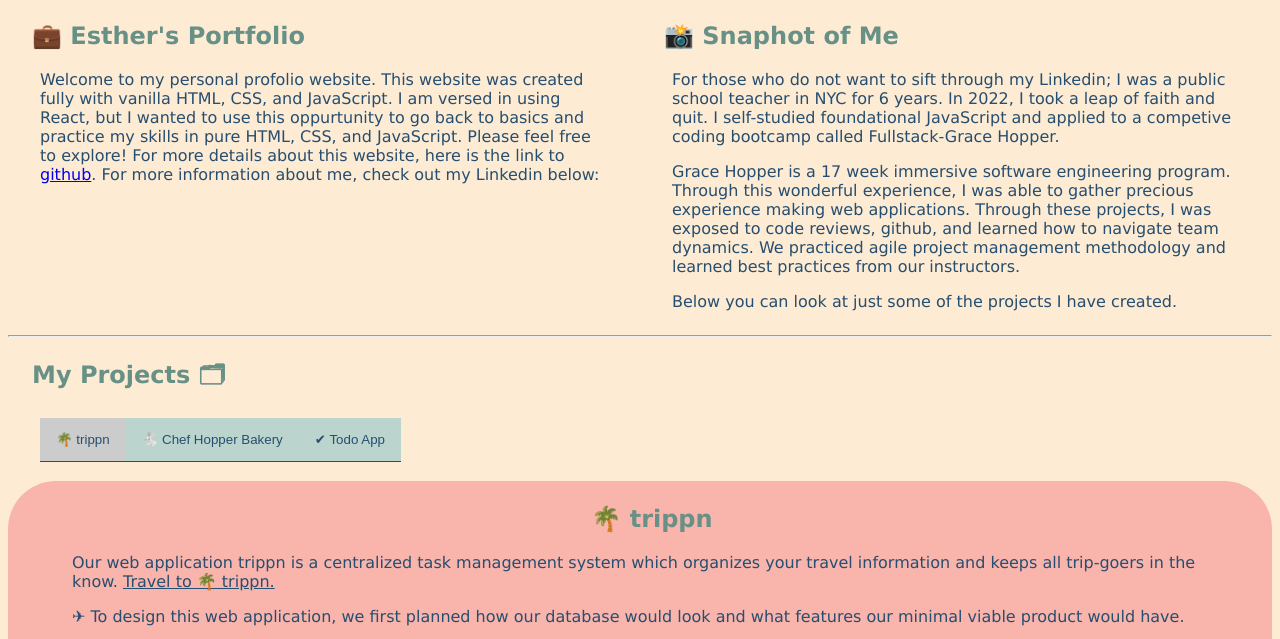
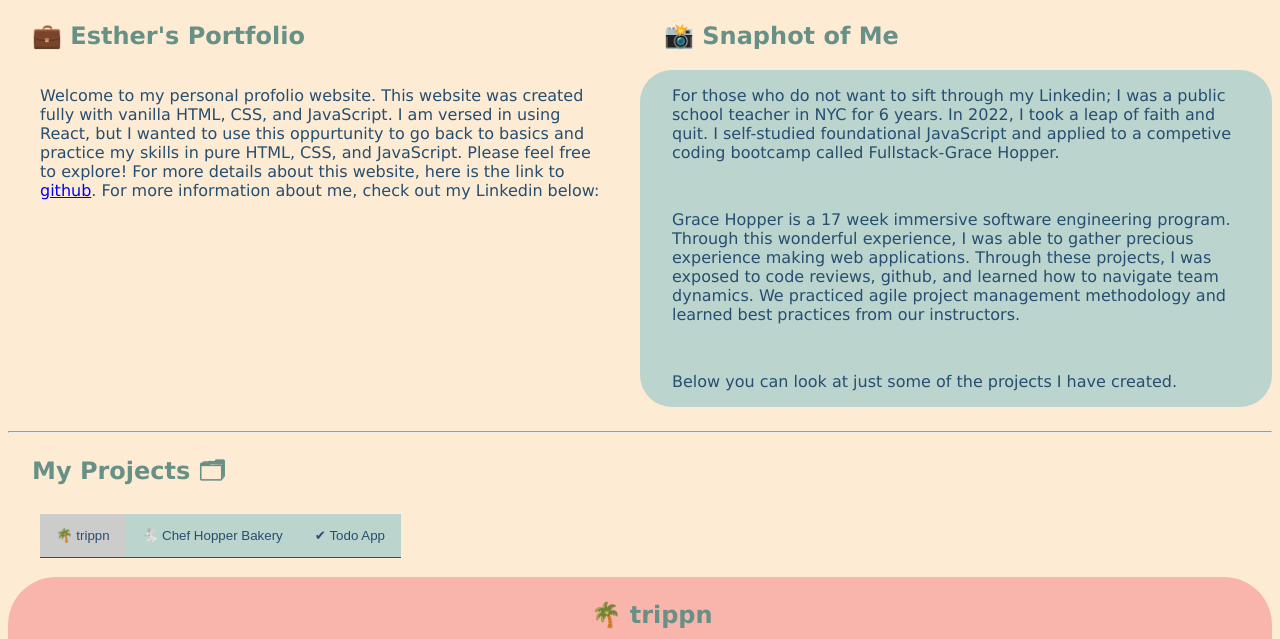
Before and after one commit to eyoo5/Portfolio, a plain HTML site: page public/index.html in a window 1280 px wide. Shown: the part 122-761 px from the top of the page. Drawn offline with Linux system fonts and the light colour scheme.

Commit message:
added background color to snapShot

```diff
--- a/public/index.html
+++ b/public/index.html
@@ -20,6 +20,7 @@
     <div class="sections">
       <div class="section-one">
         <h2> &#128188 Esther's Portfolio</h2>
+        <div >
           <p class="about">
             Welcome to my personal profolio website. This website was created
             fully with vanilla HTML, CSS, and JavaScript. I am versed in using
@@ -38,6 +39,7 @@
             data-type="HORIZONTAL"
             data-vanity="esther-yoo5"
             data-version="v1"
+            class="about"
           >
             <a
               class="badge-base__link LI-simple-link"
@@ -45,9 +47,11 @@
             ></a>
           </div>
         </div>
+        </div>
 
       <div class="section-two">
         <h2>&#128248 Snaphot of Me</h2>
+        <div class="sectionContainer">
           <p class="about">
             For those who do not want to sift through my Linkedin; I was a public
             school teacher in NYC for 6 years. In 2022, I took a leap of faith and quit. I self-studied foundational JavaScript and applied to a competive coding bootcamp called Fullstack-Grace Hopper.
@@ -61,6 +65,8 @@
             methodology and learned best practices from our instructors.
           </p>
           <p class="about">Below you can look at just some of the projects I have created.</p>
+        </div>
+
         </div>
     </div>
     <hr />
--- a/public/styles.css
+++ b/public/styles.css
@@ -82,6 +82,8 @@ figcaption p {
 .about {
   padding-left: 2rem;
   padding-right: 2rem;
+  padding-top: 1rem;
+  padding-bottom: 1rem;
 }
 
 .projectAbout {
@@ -103,6 +105,12 @@ figcaption p {
   justify-content: space-evenly;
   align-content: center;
 }
+
+.sectionContainer {
+  border-radius: 2em;
+  background-color: #bbd4ce;
+}
+
 /* carousel css below: */
 .carousel {
   height: 100%;
```
Lines whose indentation alone changed are shown as unchanged.
